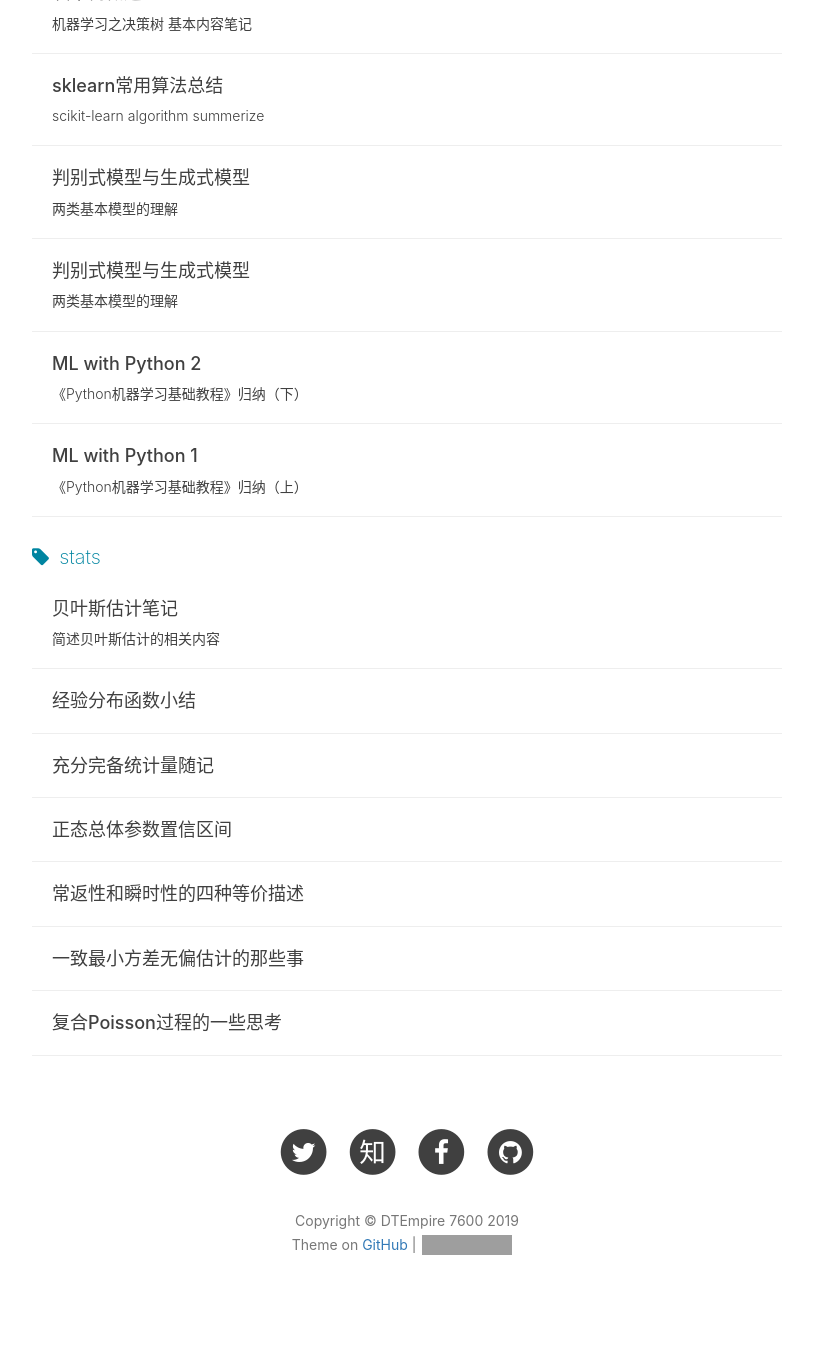
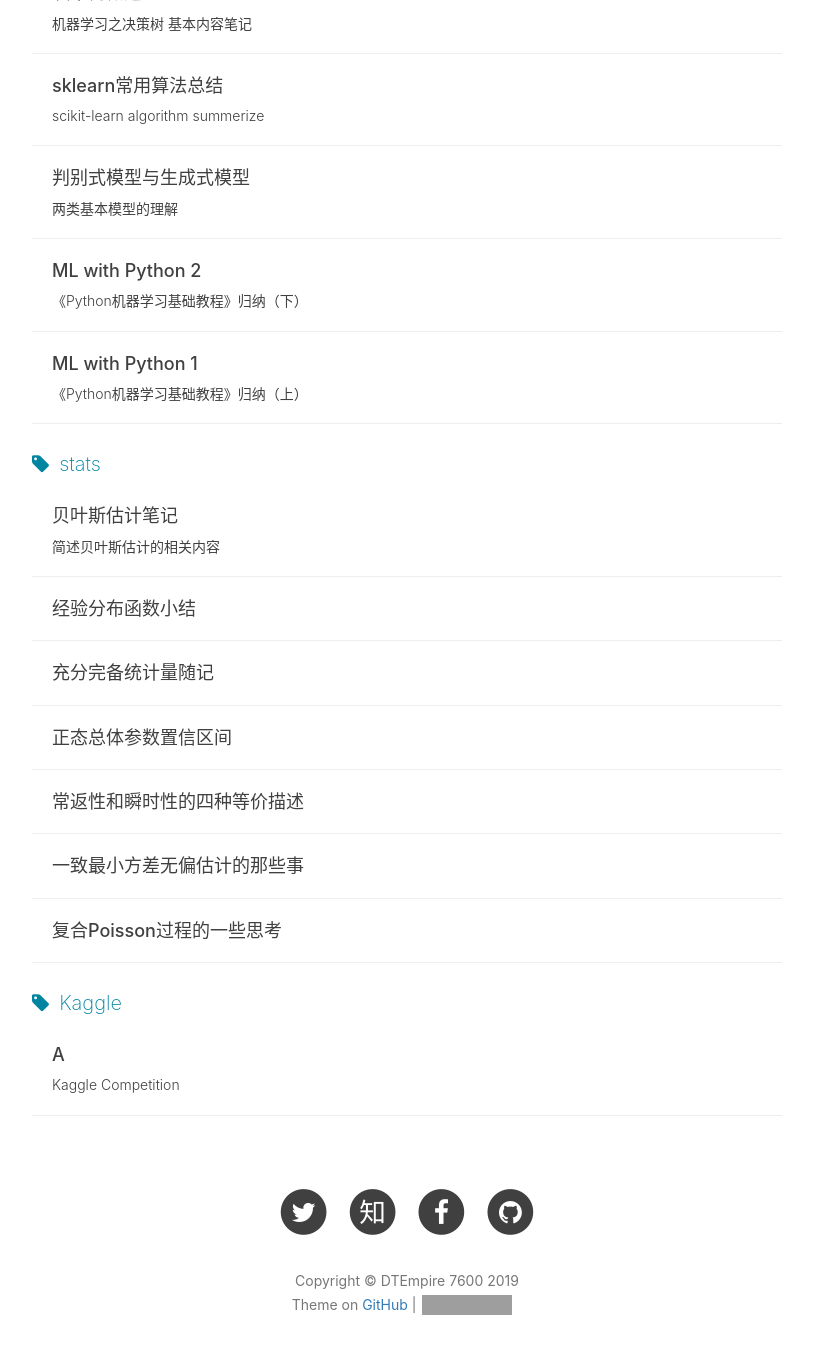
Before and after one commit to ZaccWu/ZaccWu.github.io, a Jekyll site: the page built from tags.html, in a window 1280 px wide and 1400 px high, scrolled down 1985 px. Shown: the top 1354 px of the window, without its empty margins (233-1046 px from the left). Built offline with Jekyll 4.4.1, drawn with Linux system fonts in a browser that asks for light colours; nearby versions of some CDN libraries; comment, search, counter and statistics services are not loaded; grey boxes are pictures that could not be loaded.

Commit message:
Update 2019-09-02-Santander Customer Transaction Prediction: EDA and Baseline.md

```diff
--- a/_posts/2019-09-02-Santander Customer Transaction Prediction: EDA and Baseline.md
+++ b/_posts/2019-09-02-Santander Customer Transaction Prediction: EDA and Baseline.md
@@ -1,13 +1,13 @@
 ---
 layout:     post                    # 使用的布局（不需要改）
-title:      判别式模型与生成式模型               # 标题
-subtitle:   两类基本模型的理解 #副标题
-date:       2019-07-11             # 时间
+title:      A               # 标题
+subtitle:   Kaggle Competition #副标题
+date:       2019-09-02             # 时间
 author:     WZY                      # 作者
 header-img: img/post-bg-universe.jpg    #这篇文章标题背景图片
 catalog: true                       # 是否归档
 tags:                               #标签
-    - Machine Learning
+    - Kaggle
 ---
 
 # Santander Customer Transaction Prediction: EDA and Baseline
```
